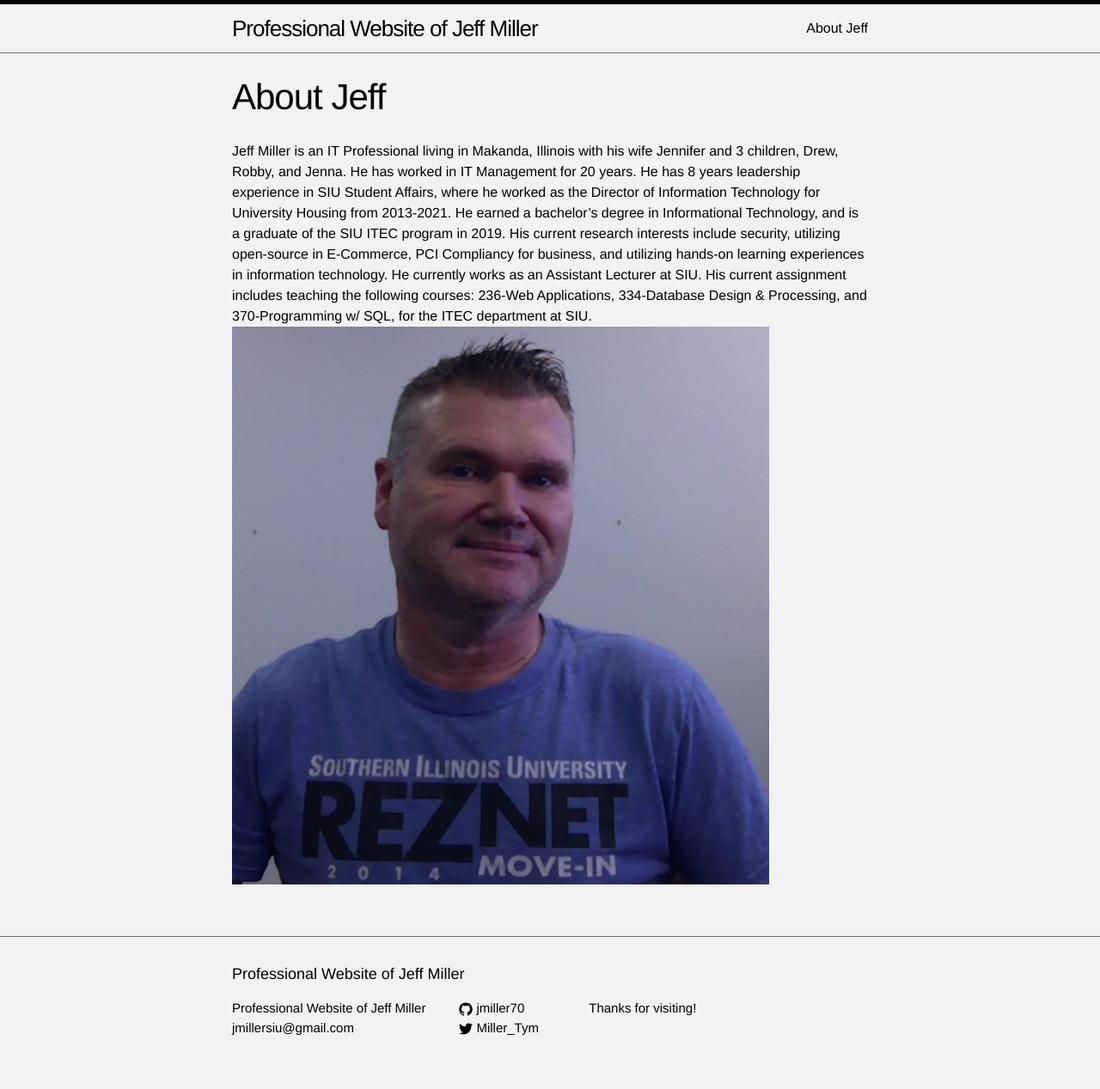
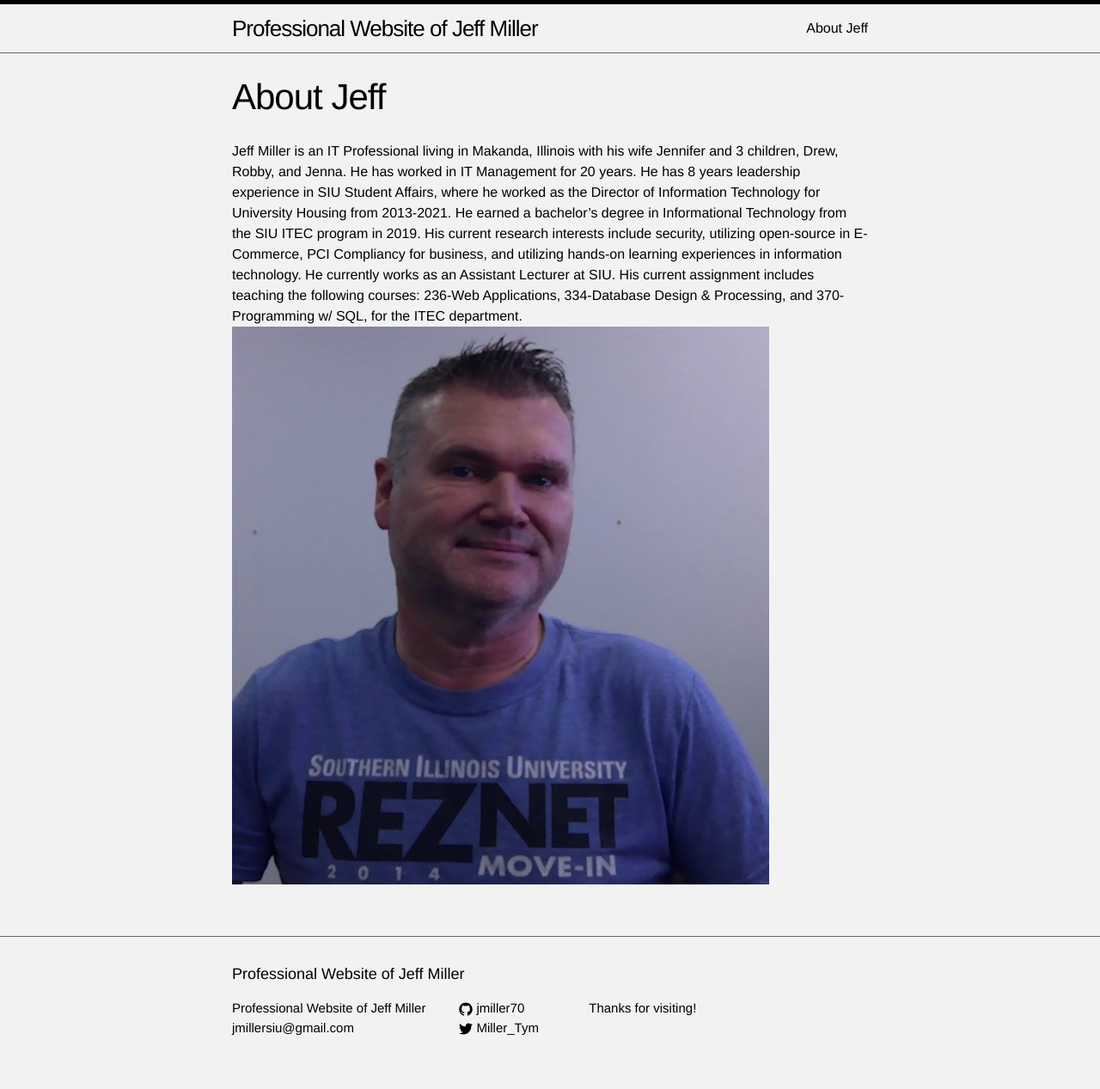
Before and after one commit to jmillersiu/jmillersiu.github.io, a Jekyll site: the page built from about.md, in a window 1280 px wide. Shown: the whole page at 86% size. Built offline with Jekyll 4.4.1, drawn with Linux system fonts in a browser that asks for light colours.

Commit message:
Update about.md

```diff
--- a/about.md
+++ b/about.md
@@ -6,5 +6,5 @@
 
 
 Jeff Miller is an IT Professional living in Makanda, Illinois with his wife
-Jennifer and 3 children, Drew, Robby, and Jenna. He has worked in IT Management for 20 years. He has 8 years leadership experience in SIU Student Affairs, where he worked as the Director of Information Technology for University Housing from 2013-2021. He earned a bachelor's degree in Informational Technology, and is a graduate of the SIU ITEC program in 2019. His current research interests include security, utilizing open-source in E-Commerce, PCI Compliancy for business, and utilizing hands-on learning experiences in information technology. He currently works as an Assistant Lecturer at SIU. His current assignment includes teaching the following courses: 236-Web Applications, 334-Database Design & Processing, and 370-Programming w/ SQL, for the ITEC department at SIU.
+Jennifer and 3 children, Drew, Robby, and Jenna. He has worked in IT Management for 20 years. He has 8 years leadership experience in SIU Student Affairs, where he worked as the Director of Information Technology for University Housing from 2013-2021. He earned a bachelor's degree in Informational Technology from the SIU ITEC program in 2019. His current research interests include security, utilizing open-source in E-Commerce, PCI Compliancy for business, and utilizing hands-on learning experiences in information technology. He currently works as an Assistant Lecturer at SIU. His current assignment includes teaching the following courses: 236-Web Applications, 334-Database Design & Processing, and 370-Programming w/ SQL, for the ITEC department.
 ![jmiller]({{ site.url }}/assets/jmiller.png)
```
